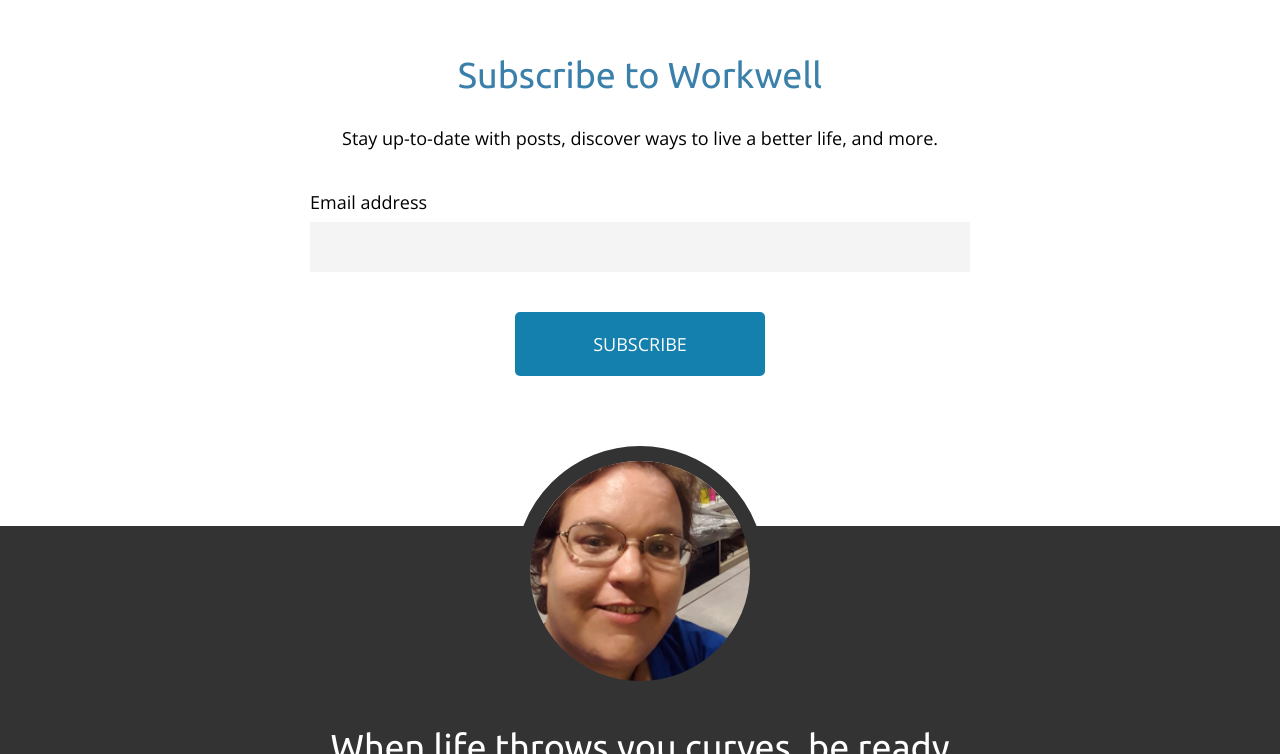
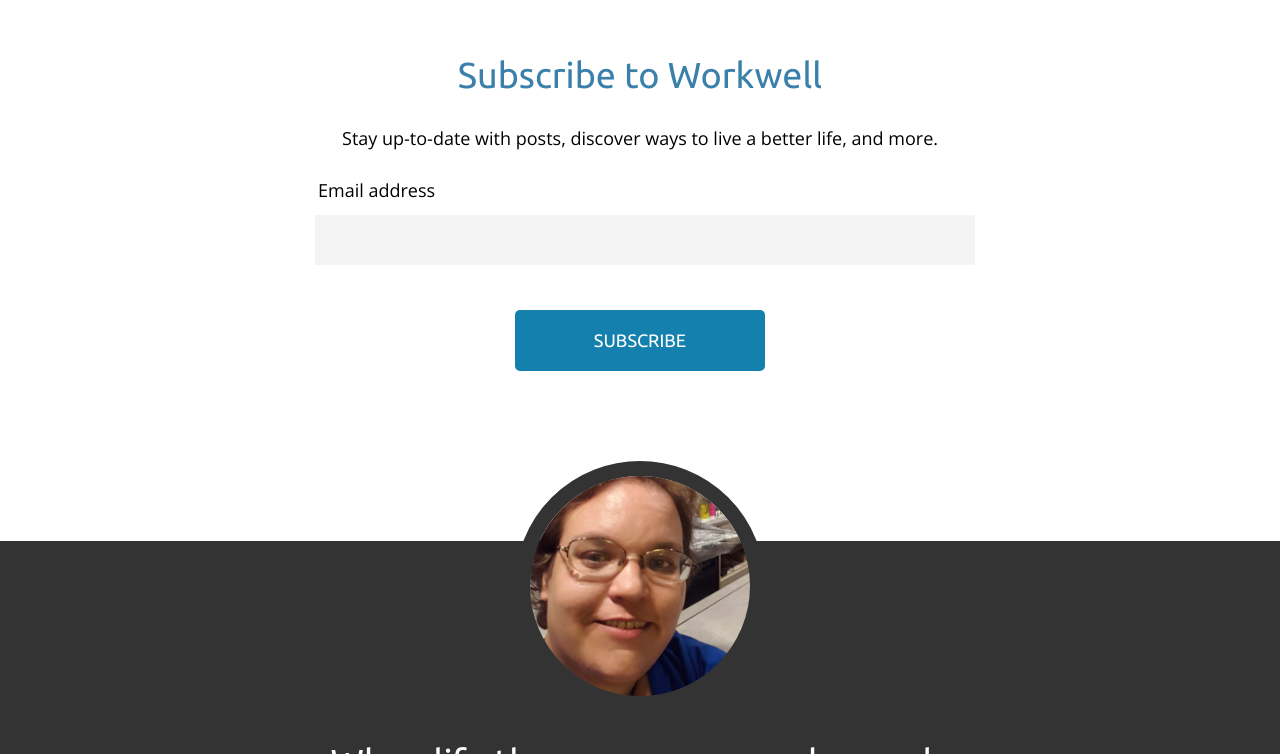
Before and after one commit to unumux/income-protection, a website: page index.html in a window 1280 px wide. Shown: the part 1825-2579 px from the top of the page. Drawn offline with nearby package versions, Linux system fonts and the light colour scheme; a script that the page names is missing.

Commit message:
subscribe form change:

```diff
--- a/index.html
+++ b/index.html
@@ -53,11 +53,48 @@
 		<section class="subscribe">
 			<h1 class="subscribe__heading">Subscribe to Workwell</h1>
 			<p class="subscribe__description">Stay up-to-date with posts, discover ways to live a better life, and more.</p>
-			<form class="subscribe__form">
+			<!--<form class="subscribe__form">
 				Email address<br>
 				<input class="subscribe__email" type="email" name="email">
 			</form>
-			<a href="#" class="subscribe__email--button">SUBSCRIBE</a>
+			<a href="#" class="subscribe__email--button">SUBSCRIBE</a>-->
+			<form method="post" action="http://unum.mkt2189.com/WorkWell/WorkWellOptin" pageId="7130470" siteId="198248" parentPageId="7130469" >
+				<table cellpadding="0" cellspacing="0" border="0">
+				<tr>
+				<td style="padding: 5px 0px 0px 5px;">
+				<div style="position: relative; overflow: hidden;" id="container_EMAIL"><div style="overflow: hidden;"><div class="fieldLabel" style="margin: 5px 3px; text-align: left;">Email address<span class="required"></span></div></div>
+				<input type="text" name="Email" id="control_EMAIL" label="Email" class="textInput defaultText" style=""></div>
+				</td>
+				</tr>
+				<tr>
+				<td id="errorMessageContainerId" class="formErrorMessages" style="display: none;">
+				</td>
+				</tr>
+				<tr>
+				<td style="padding: 5px 0px 0px 5px;"><div style="position: relative; overflow: hidden;">
+				<table cellspacing="0" cellpadding="0" border="0">
+				<tr>
+				<td style="padding-right: 10px;">
+					<div class="button-container">
+						<input type="submit" class="defaultText buttonStyle" value="SUBSCRIBE" style="">
+					</div>
+				</td>
+				</tr>
+				</table></div></td>
+				</tr>
+				<tr>
+				<td><input type="hidden" name="Source" id="control_COLUMN5" value="Disability Awareness Website">
+				</td>
+				</tr>
+				<tr>
+				<td>
+				<input type="hidden" name="UUS Brand" id="control_COLUMN3" value="UUS">
+				</td>
+				</tr>
+				<input type="hidden" name="formSourceName" value="StandardForm"><!-- DO NOT REMOVE HIDDEN FIELD sp_exp --><input type="hidden" name="sp_exp" value="yes">
+				</table>
+				</form>
+
 		</section>
 		<section class="testimonial">
 			<img class="testimonial__image" src="images/cara.jpg">
--- a/styles/subscribe/_email.scss
+++ b/styles/subscribe/_email.scss
@@ -1,12 +1,4 @@
 @mixin base() {
-    background-color: #F4F4F4;
-    border: none;
-    height: 5rem;
-    margin: 8px auto;
-    margin-bottom: 4rem;
-    padding: 12px 20px;
-    width: 100%;
-
 
 }
 
@@ -14,12 +6,15 @@
 &__email {
     @include base;
 
-    &--button {
+}
+    .buttonStyle {
         background-color: #1480AE;
         border-radius: .5rem;
         border: none;
         color: #fff;
         display: block;
+        font-family: 'Ubuntu';
+        font-size: 1.8rem;
         font-weight: 500;
         margin: 0 auto;
         margin-bottom: 5rem;
@@ -32,4 +27,25 @@
             background-color: #3A89AA;
         }
     }
-}
+
+    #control_EMAIL {
+        background-color: #F4F4F4;
+        border: none;
+        height: 5rem;
+        margin: 8px auto;
+        margin-bottom: 4rem;
+        padding: 12px 20px;
+        width: 30rem;
+
+        @media all and (min-width: 768px) {
+            width: 66rem;
+        }
+    }
+
+    .button-container {
+        width: 30rem;
+
+        @media all and (min-width: 768px){
+            width: 65rem;
+        }
+    }
--- a/styles/subscribe/_subscribe.scss
+++ b/styles/subscribe/_subscribe.scss
@@ -1,6 +1,6 @@
 @mixin base() {
     margin: 0 auto;
-    padding-bottom: 10rem;
+    padding-bottom: 12rem;
     padding-top: 5rem;
     text-align: center;
     width: 30rem;
```
Also changed, not shown: styles/site.min.css, 1 other file.
